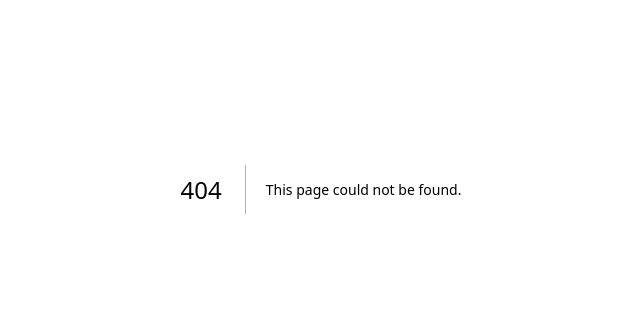
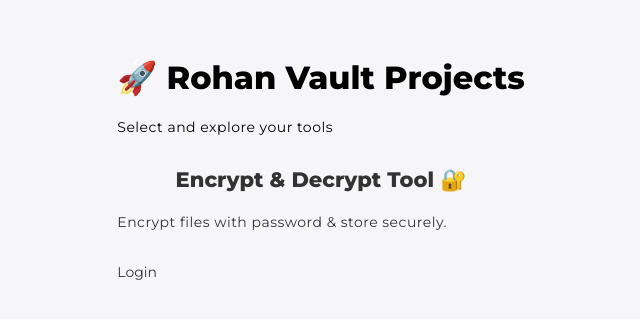
Before and after one commit to rohanv2007/encrypt-and-decrypt, a Next.js app in the folder rohan-vault/: page / in a window 1280 px wide. Before the commit this address had no page. Shown: the part 211-530 px from the top of the page, without its empty margins (319-959 px from the left). Built offline with nearby package versions, Linux system fonts and the light colour scheme; no server answers.

Commit message:
Create HomePage component with user authentication

```diff
--- /dev/null
+++ b/rohan-vault/app/page.jsx
@@ -0,0 +1,47 @@
+"use client";
+
+import Link from "next/link";
+import { supabase } from "../lib/supabaseClient";
+import { useEffect, useState } from "react";
+
+export default function HomePage() {
+  const [user, setUser] = useState(null);
+
+  useEffect(() => {
+    supabase.auth.getUser().then((res) => {
+      if (res.data?.user) setUser(res.data.user);
+    });
+  }, []);
+
+  return (
+    <div className="home-container">
+      <h1 className="home-title">🚀 Rohan Vault Projects</h1>
+      <p className="home-sub">Select and explore your tools</p>
+
+      <div className="project-grid">
+
+        {/* Encryption Tool */}
+        <Link href="/encrypt-tool" className="project-card">
+          <h2>Encrypt & Decrypt Tool 🔐</h2>
+          <p>Encrypt files with password & store securely.</p>
+        </Link>
+
+        {/* If you want more projects, add more cards here */}
+      </div>
+
+      {user ? (
+        <button
+          className="logout-btn"
+          onClick={async () => {
+            await supabase.auth.signOut();
+            window.location.reload();
+          }}
+        >
+          Logout
+        </button>
+      ) : (
+        <Link href="/auth" className="auth-btn">Login</Link>
+      )}
+    </div>
+  );
+}
```
